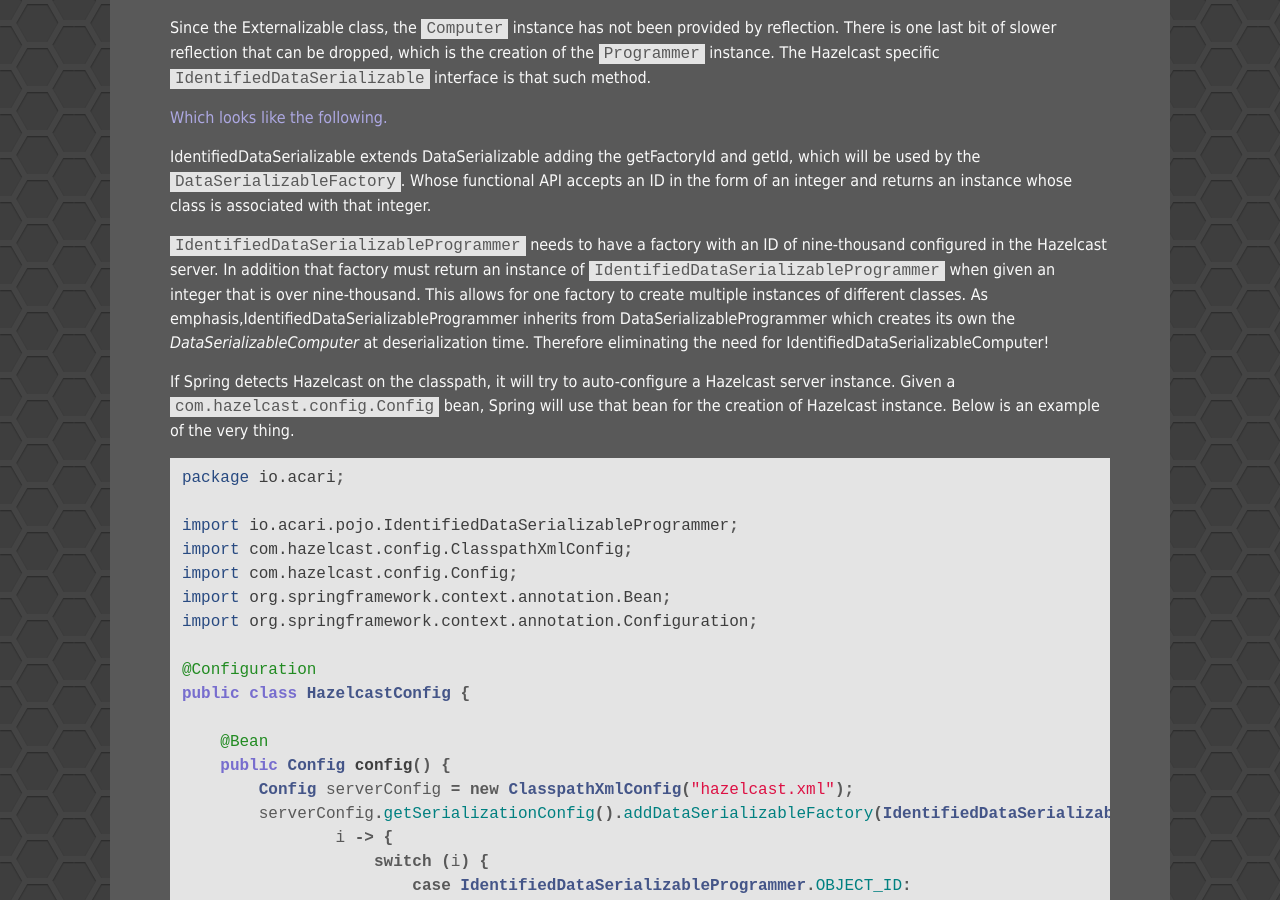
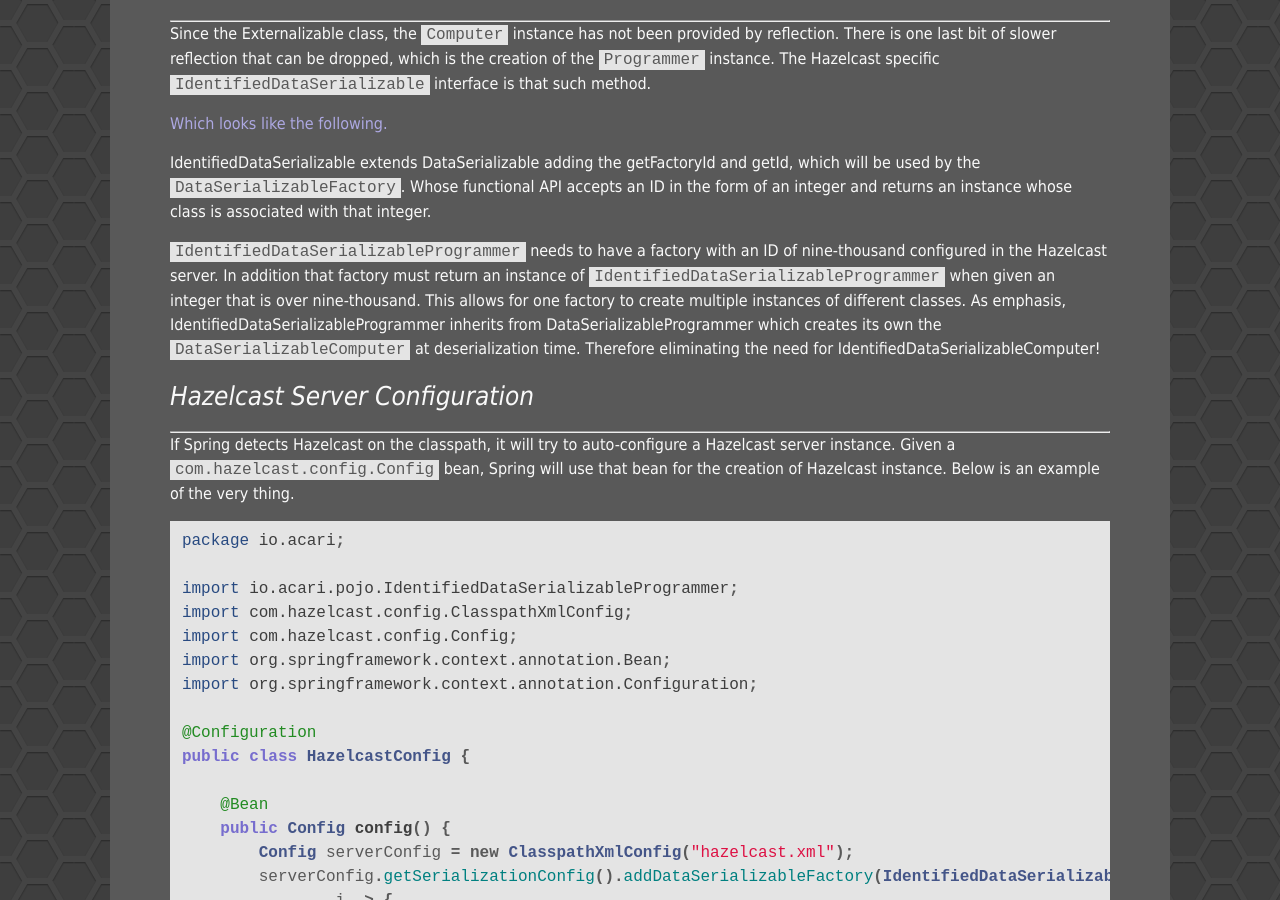
Before and after one commit to Unthrottled/blog, a Jekyll site: the page built from _posts/2017-05-01-Hazelcast-Performance-Serialization.md, in a window 1280 px wide and 900 px high, scrolled down 3167 px. Built offline with Jekyll 4.4.1, drawn with Linux system fonts in a browser that asks for light colours.

Commit message:
Formatting?

```diff
--- a/_posts/2017-05-01-Hazelcast-Performance-Serialization.md
+++ b/_posts/2017-05-01-Hazelcast-Performance-Serialization.md
@@ -84,6 +84,7 @@
 This shows that, out of the box, read heavy use-cases of Hazelcast will a bit slower than write heavy applications.
 
 ### Externalizable
+---
 
 There is a non-Hazelcast dependent optimization for the object serialization process.
 This means that work done to code will remain portable to other cache implementations.
@@ -104,6 +105,7 @@
 While this work could possibly be transferred to other applications, which require object serialization, there are even _faster_ Hazelcast specific options!
 
 ### DataSerializable
+---
 
 The first example is the DataSerializable interface, which is looks a whole lot like the Externalizable interface.
 
@@ -125,6 +127,7 @@
 That is 43ms quicker than the already ~306ms cheaper Externalizable read!
 
 ### IdentifiedDataSerializable
+---
 
 Since the Externalizable class, the `Computer` instance has not been provided by reflection.
 There is one last bit of slower reflection that can be dropped, which is the creation of the `Programmer` instance.
@@ -138,8 +141,11 @@
 `IdentifiedDataSerializableProgrammer` needs to have a factory with an ID of nine-thousand configured in the Hazelcast server.
  In addition that factory must return an instance of `IdentifiedDataSerializableProgrammer` when given an integer that is over nine-thousand.
  This allows for one factory to create multiple instances of different classes.
- As emphasis,IdentifiedDataSerializableProgrammer inherits from DataSerializableProgrammer which creates its own the _DataSerializableComputer_ at deserialization time.
+ As emphasis, IdentifiedDataSerializableProgrammer inherits from DataSerializableProgrammer which creates its own the `DataSerializableComputer` at deserialization time.
  Therefore eliminating the need for IdentifiedDataSerializableComputer!
+
+### *Hazelcast Server Configuration*
+---
 
  If Spring detects Hazelcast on the classpath, it will try to auto-configure a Hazelcast server instance.
  Given a `com.hazelcast.config.Config` bean, Spring will use that bean for the creation of Hazelcast instance.
```
Also changed, not shown: other parts of _posts/2017-05-01-Hazelcast-Performance-Serialization.md (+0 -2 lines).
